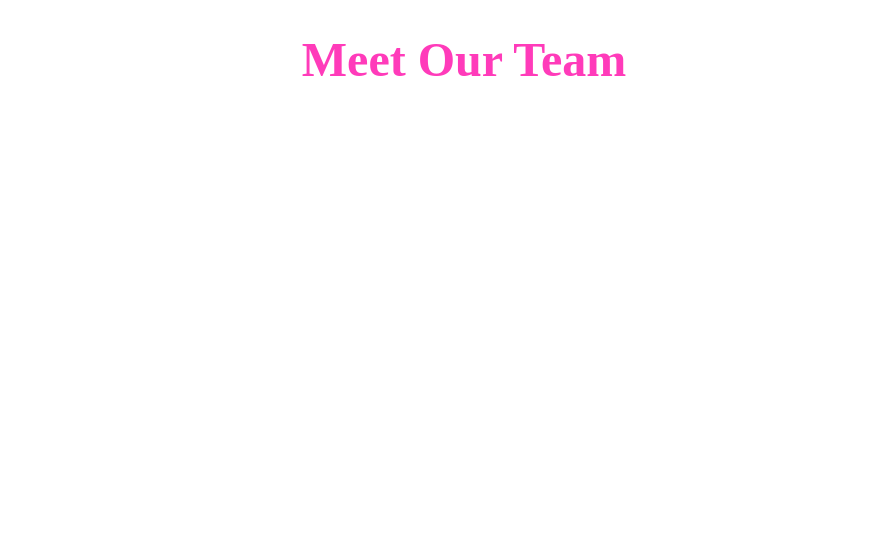
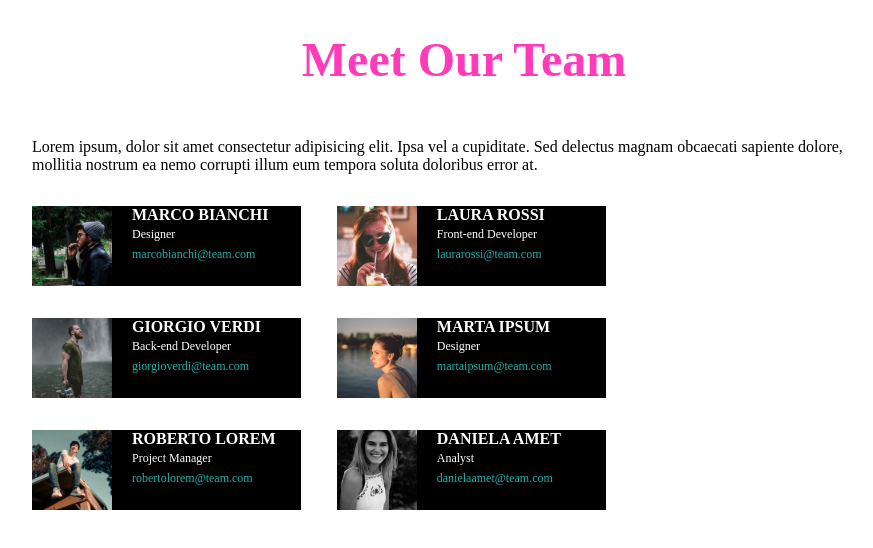
Before and after one commit to flaviovitale02/html-css-float-cards, a plain HTML site: page index.html in a window 1280 px wide. Shown: the whole page, without its empty margins (176-1049 px from the left). Drawn offline with Linux system fonts and the light colour scheme.

Commit message:
all sections

```diff
--- a/index.html
+++ b/index.html
@@ -13,5 +13,78 @@
             Meet Our Team
         </h1>
     </header>
+
+    <main>
+        <section>
+            <p>Lorem ipsum, dolor sit amet consectetur adipisicing elit. Ipsa vel a cupiditate. Sed delectus magnam obcaecati sapiente dolore, mollitia nostrum ea nemo corrupti illum eum tempora soluta doloribus error at.</p>
+        </section>
+
+        <section class="background">
+            <img src="img/male1.png" alt="foto uomo 1">
+            <h2>MARCO BIANCHI</h2>
+            <br>
+            <p class="white">Designer
+            <br>
+                <span class="blue">
+                    marcobianchi@team.com
+                </span>
+            </p>
+        </section>
+        <section class="background">
+            <img src="img/female1.png" alt="foto donna 2">
+            <h2>LAURA ROSSI</h2>
+            <br>
+            <p class="white">Front-end Developer
+            <br>
+                <span class="blue">
+                    laurarossi@team.com
+                </span>
+            </p>
+        </section>
+        <section class="background">
+            <img src="img/male2.png" alt="foto uomo 2">
+            <h2>GIORGIO VERDI</h2>
+            <br>
+            <p class="white">Back-end Developer
+            <br>
+                <span class="blue">
+                    giorgioverdi@team.com
+                </span>
+            </p>
+        </section>
+        <section class="background">
+            <img src="img/female2.png" alt="foto donna 2">
+            <h2>MARTA IPSUM</h2>
+            <br>
+            <p class="white">Designer
+            <br>
+                <span class="blue">
+                    martaipsum@team.com
+                </span>
+            </p>
+        </section>
+        <section class="background">
+            <img src="img/male3.png" alt="foto uomo 3">
+            <h2>ROBERTO LOREM</h2>
+            <br>
+            <p class="white">Project Manager
+            <br>
+                <span class="blue">
+                    robertolorem@team.com
+                </span>
+            </p>
+        </section>
+        <section class="background">
+            <img src="img/female3.png" alt="foto donna 3">
+            <h2>DANIELA AMET</h2>
+            <br>
+            <p class="white">Analyst
+            <br>
+                <span class="blue">
+                    danielaamet@team.com
+                </span>
+            </p>
+        </section>
+    </main>
 </body>
 </html>
--- a/style.css
+++ b/style.css
@@ -17,3 +17,56 @@ h1{
     font-family: 'Times New Roman', Times, serif;
     font-size: 3rem;
 }
+
+
+main{
+    margin-top: 35px;
+    margin-right: 15%;
+    margin-left: 15%;
+}
+
+section{
+    display:inline-block;
+    margin:1rem;
+}
+
+img{
+    width: 80px;
+    height: 80px;
+    display: inline-block;
+    text-align: center;
+    vertical-align: top;
+    float: left;
+}
+
+p.white{
+    display: inline;
+    padding: 20px;
+    font-size: 0.75rem;
+    line-height: 20px;
+}
+h2{
+    display: inline;
+    vertical-align: top;
+    padding: 20px;
+    font-size: 1rem;
+}
+
+a{
+    display: inline;
+    vertical-align: top;
+}
+
+
+span.blue{
+    margin: 20px;
+    color:lightseagreen;
+}
+
+.background{
+    background-color: black;
+    width:30%;
+    height:5rem;
+    color:white;
+
+}
```
